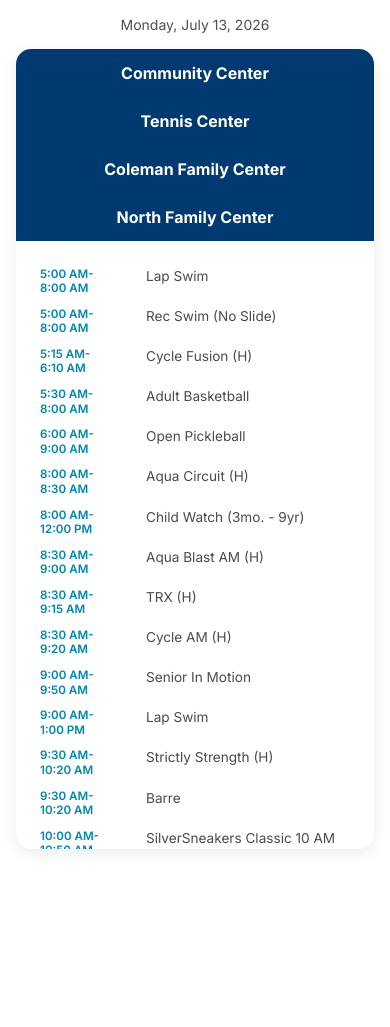
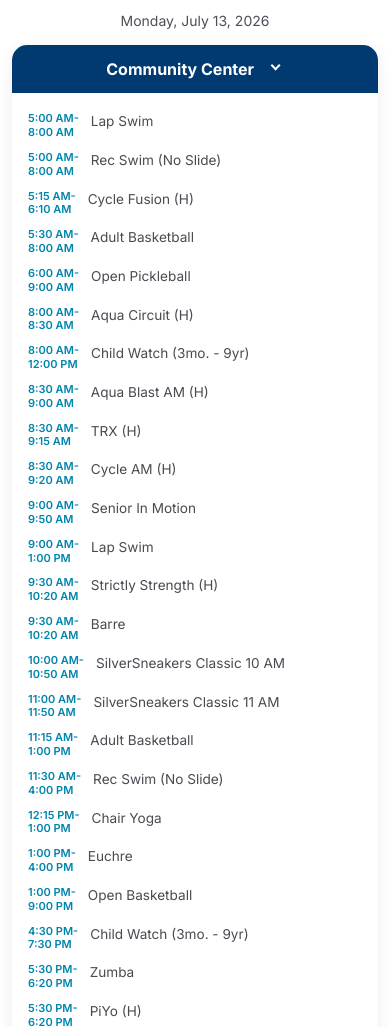
Before and after one commit to dauphineezc/GMCC-drop-in-schedule, a website: page today.html in a window 390 px wide. Shown: the top 1027 px of the page. Before the commit the page ends 865 px from the top, so only its background shows below. Drawn offline with Linux system fonts and the light colour scheme.

Commit message:
mobile styling

```diff
--- a/today.html
+++ b/today.html
@@ -30,23 +30,16 @@
       display: flex;
       flex-direction: column;
     }
-    .schedule-header-row {
+    .schedule-columns {
       display: grid;
       grid-template-columns: repeat(4, minmax(0, 1fr));
-      flex-shrink: 0;
-    }
-    .schedule-body {
       max-height: min(38rem, 80vh);
       overflow-y: auto;
     }
-    .schedule-body::-webkit-scrollbar { width: 8px; }
-    .schedule-body::-webkit-scrollbar-track { background: #f1f1f1; }
-    .schedule-body::-webkit-scrollbar-thumb { background: #a8a8a8; border-radius: 4px; }
-    .schedule-body::-webkit-scrollbar-thumb:hover { background: #888; }
-    .schedule-columns {
-      display: grid;
-      grid-template-columns: repeat(4, minmax(0, 1fr));
-    }
+    .schedule-columns::-webkit-scrollbar { width: 8px; }
+    .schedule-columns::-webkit-scrollbar-track { background: #f1f1f1; }
+    .schedule-columns::-webkit-scrollbar-thumb { background: #a8a8a8; border-radius: 4px; }
+    .schedule-columns::-webkit-scrollbar-thumb:hover { background: #888; }
     .center-block {
       display: flex;
       flex-direction: column;
@@ -54,12 +47,20 @@
       min-height: 0;
     }
     .header-cell {
+      appearance: none;
+      border: 0;
       background: #003A70;
       color: #fff;
       text-align: center;
+      font: inherit;
       font-weight: 700;
       font-size: 1rem;
       padding: 0.875rem 0.85rem;
+      width: 100%;
+      position: sticky;
+      top: 0;
+      z-index: 2;
+      cursor: default;
     }
     .center-column {
       flex: 1;
@@ -107,18 +108,71 @@
       color: #6b7280;
     }
     .error { color: #b91c1c; }
+    .header-toggle {
+      display: none;
+      width: 1em;
+      height: 1em;
+      margin-left: 0.5rem;
+      flex-shrink: 0;
+      transition: transform 0.2s ease;
+    }
+    .header-toggle::before {
+      content: '';
+      display: block;
+      width: 0.45em;
+      height: 0.45em;
+      border-right: 2px solid #fff;
+      border-bottom: 2px solid #fff;
+      transform: rotate(45deg);
+      margin: 0.05em auto 0;
+    }
+
     @media (max-width: 960px) {
-      .schedule-header-row,
       .schedule-columns { grid-template-columns: repeat(2, minmax(0, 1fr)); }
       .center-block:not(:first-child) .center-column { border-left: none; }
-      .center-block:nth-child(even) .center-column { border-left: 1px solid #b1b7be; }
-      .center-block:nth-child(n+3) .center-column { border-top: 1px solid #b1b7be; }
+      .center-block:nth-child(even) .center-column { border-left: 1px solid #e9eef4; }
+      .center-block:nth-child(n+3) .center-column { border-top: 1px solid #e9eef4; }
     }
+
+    /* Mobile: stacked sections with header above each schedule + collapsible */
     @media (max-width: 560px) {
-      .schedule-header-row,
-      .schedule-columns { grid-template-columns: 1fr; }
-      .center-block:nth-child(even) .center-column { border-left: none; }
-      .center-block:not(:first-child) .center-column { border-top: 1px solid #b1b7be; }
+      .today-shell { padding: 0.75rem; }
+      .schedule-columns {
+        display: block;
+        max-height: none;
+        overflow: visible;
+      }
+      .center-block {
+        border-left: none !important;
+        border-top: none !important;
+      }
+      .center-block + .center-block {
+        border-top: 1px solid #e9eef4;
+      }
+      .center-block .center-column {
+        border-left: none !important;
+        border-top: none !important;
+        padding: 0.85rem 1rem 1rem !important;
+      }
+      .header-cell {
+        position: static;
+        display: flex;
+        align-items: center;
+        justify-content: center;
+        gap: 0.35rem;
+        cursor: pointer;
+        user-select: none;
+        -webkit-tap-highlight-color: transparent;
+      }
+      .header-cell:active { filter: brightness(1.08); }
+      .header-toggle { display: inline-block; }
+      .center-block.collapsed .header-toggle { transform: rotate(-90deg); }
+      .center-block.collapsed .center-column { display: none; }
+      .schedule-row {
+        grid-template-columns: auto 1fr;
+        gap: 0.75rem;
+      }
+      .schedule-time { font-size: 0.6875rem; }
     }
   </style>
 </head>
@@ -144,6 +198,8 @@
       weekday: 'long', month: 'long', day: 'numeric', year: 'numeric',
     });
 
+    const isMobile = () => window.matchMedia('(max-width: 560px)').matches;
+
     function renderRow(event) {
       const time = formatTimeRangeMultiline(event.start, event.end);
       const row = document.createElement('div');
@@ -157,9 +213,16 @@
       return row;
     }
 
-    function renderCenterColumn(centerKey, events) {
+    function renderCenterBlock(centerKey, events, index) {
       const block = document.createElement('article');
       block.className = 'center-block';
+      block.dataset.center = centerKey;
+
+      const header = document.createElement('button');
+      header.type = 'button';
+      header.className = 'header-cell';
+      header.setAttribute('aria-expanded', 'true');
+      header.innerHTML = `<span>${CENTERS[centerKey].label}</span><span class="header-toggle" aria-hidden="true"></span>`;
 
       const column = document.createElement('div');
       column.className = 'center-column';
@@ -173,6 +236,20 @@
         events.forEach(e => column.appendChild(renderRow(e)));
       }
 
+      header.addEventListener('click', () => {
+        if (!isMobile()) return;
+        const collapsed = block.classList.toggle('collapsed');
+        header.setAttribute('aria-expanded', String(!collapsed));
+        reportHeight();
+      });
+
+      // On mobile, start with Community Center open; others collapsed
+      if (isMobile() && index > 0) {
+        block.classList.add('collapsed');
+        header.setAttribute('aria-expanded', 'false');
+      }
+
+      block.appendChild(header);
       block.appendChild(column);
       return block;
     }
@@ -182,25 +259,15 @@
         const allCenterEvents = await loadAllCenterData();
         const byCenter = getTodayEventsByCenter(allCenterEvents, viewDate);
 
-        const headerRow = document.createElement('div');
-        headerRow.className = 'schedule-header-row';
-        const bodyScroll = document.createElement('div');
-        bodyScroll.className = 'schedule-body';
         const columns = document.createElement('div');
         columns.className = 'schedule-columns';
 
-        for (const key of Object.keys(CENTERS)) {
-          const header = document.createElement('div');
-          header.className = 'header-cell';
-          header.textContent = CENTERS[key].label;
-          headerRow.appendChild(header);
-          columns.appendChild(renderCenterColumn(key, byCenter[key]));
-        }
+        Object.keys(CENTERS).forEach((key, index) => {
+          columns.appendChild(renderCenterBlock(key, byCenter[key], index));
+        });
 
-        bodyScroll.appendChild(columns);
         cardEl.innerHTML = '';
-        cardEl.appendChild(headerRow);
-        cardEl.appendChild(bodyScroll);
+        cardEl.appendChild(columns);
 
         statusEl.hidden = true;
         cardEl.hidden = false;
```
Also changed, not shown: today-center.html (+50 -10 lines).
